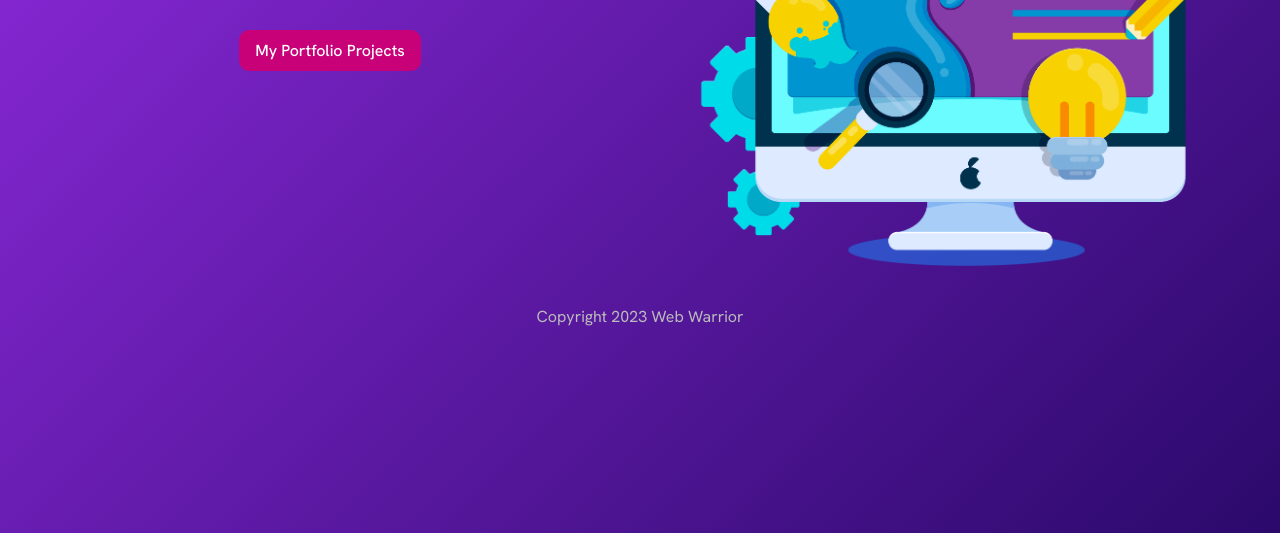
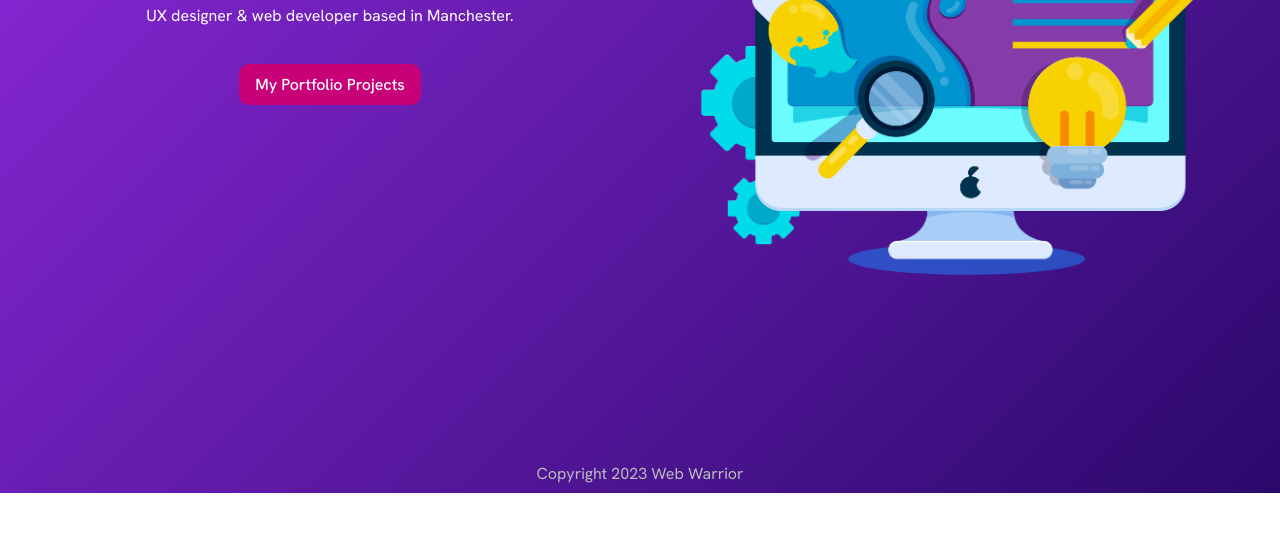
Before and after one commit to Saman-7/web-gatsby, a Gatsby site: page / in a window 1280 px wide. Shown: the part 307-840 px from the top of the page. After the commit the page ends 800 px from the top, so only its background shows below. Built offline with nearby package versions, Linux system fonts and the light colour scheme; Gatsby itself is replaced by a stand-in of ours.

Commit message:
Improve styles

```diff
--- a/src/styles/global.css
+++ b/src/styles/global.css
@@ -8,9 +8,14 @@
   color: white;
 }
 
+html,
 body {
-  min-height: 100vh;
+  min-height: 100%;
+}
+
+body {
   background: linear-gradient(135deg, #922be1, #2b096b);
+  background-repeat: none;
 }
 
 p {
@@ -21,13 +26,15 @@ p {
 .layout {
   max-width: 1200px;
   margin: 0 auto;
+  display: grid;
+  grid-template-rows: 15vh 80vh 5vh;
 }
 
 nav {
   display: flex;
   justify-content: space-between;
   align-items: center;
-  margin: 40px auto;
+  margin: 40px 20px;
 }
 
 nav .links {
@@ -46,6 +53,6 @@ nav .links a:hover {
 
 footer {
   text-align: center;
-  margin: 40px auto;
   color: #bbb;
+  margin: auto;
 }
--- a/src/styles/home.module.css
+++ b/src/styles/home.module.css
@@ -7,6 +7,7 @@
 
 .header h2 {
   font-size: 4em;
+  margin-top: 25px;
 }
 
 .header h3 {
```
